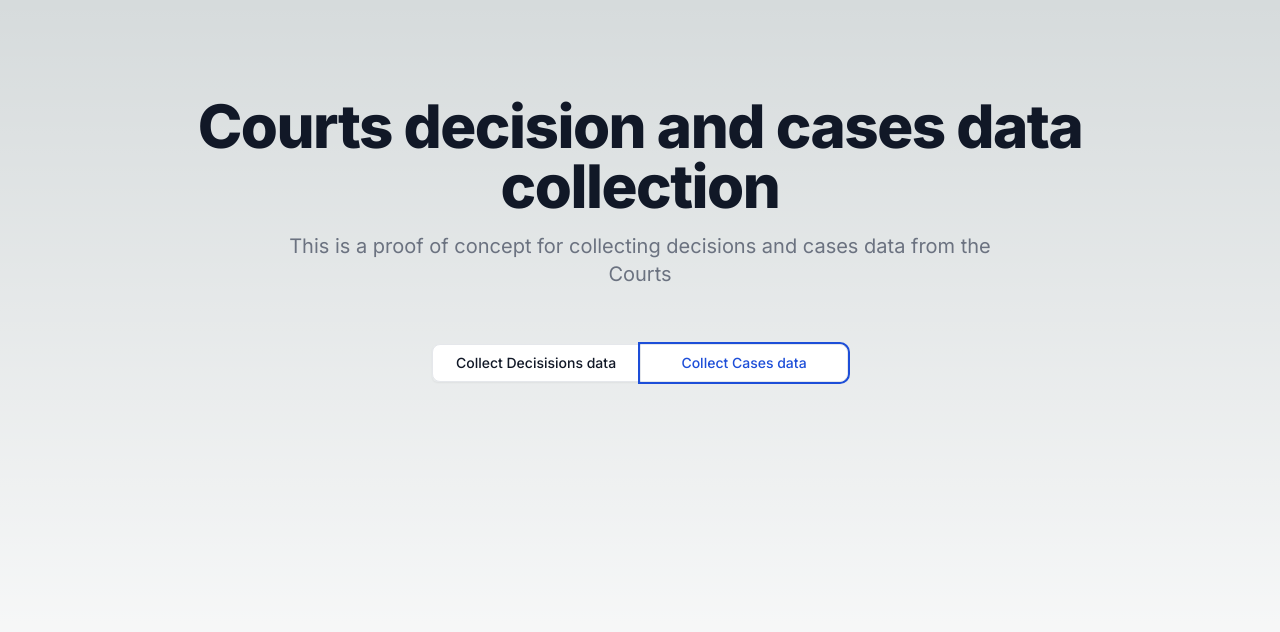
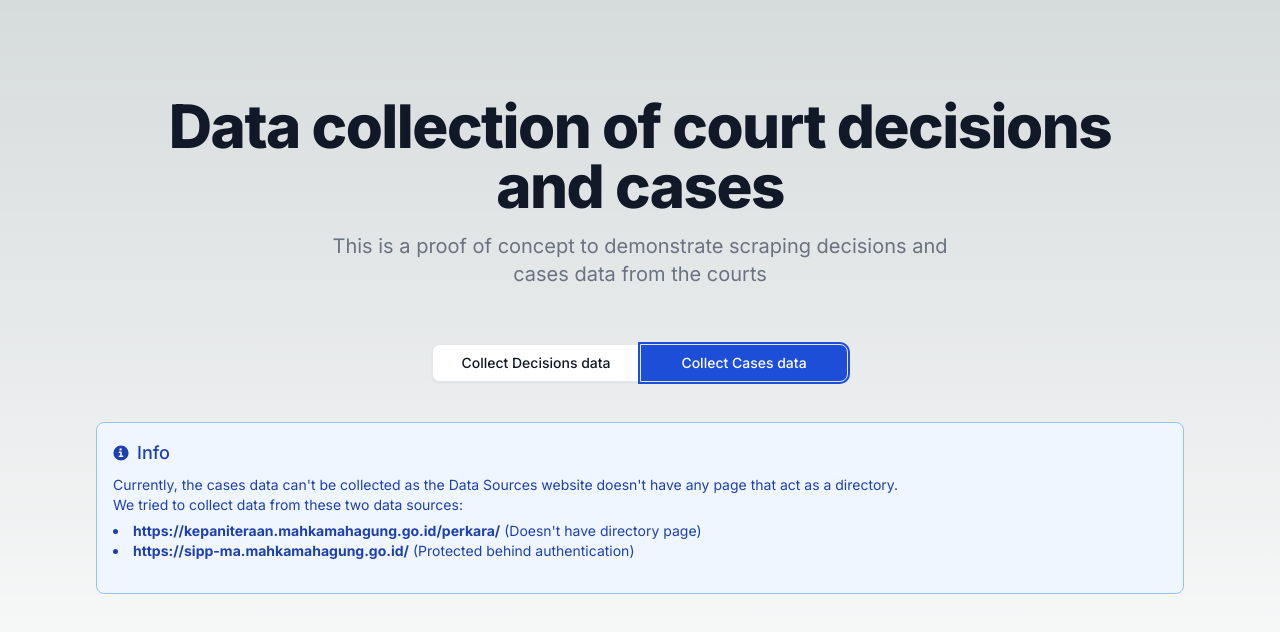
Before and after one commit to arifwidip/nextjs-scraping-test, a Next.js app: page / in a window 1280 px wide. Both pictures are taken after a click on the button "Collect Cases data". Shown: the top 632 px of the page. Built offline with nearby package versions, Linux system fonts and the light colour scheme.

Commit message:
Fix page

```diff
--- /dev/null
+++ b/app/_components/casesList.tsx
@@ -0,0 +1,38 @@
+export default function CasesList() {
+  return (
+    <div>
+      <div
+        className="p-4 mb-4 text-blue-800 border border-blue-300 rounded-lg bg-blue-50 dark:bg-gray-800 dark:text-blue-400 dark:border-blue-800"
+        role="alert"
+      >
+        <div className="flex items-center">
+          <svg
+            className="flex-shrink-0 w-4 h-4 me-2"
+            aria-hidden="true"
+            xmlns="http://www.w3.org/2000/svg"
+            fill="currentColor"
+            viewBox="0 0 20 20"
+          >
+            <path d="M10 .5a9.5 9.5 0 1 0 9.5 9.5A9.51 9.51 0 0 0 10 .5ZM9.5 4a1.5 1.5 0 1 1 0 3 1.5 1.5 0 0 1 0-3ZM12 15H8a1 1 0 0 1 0-2h1v-3H8a1 1 0 0 1 0-2h2a1 1 0 0 1 1 1v4h1a1 1 0 0 1 0 2Z" />
+          </svg>
+          <span className="sr-only">Info</span>
+          <h3 className="text-lg font-medium">Info</h3>
+        </div>
+        <div className="mt-2 mb-4 text-sm">
+          <p>
+            Currently, the cases data can&apos;t be collected as the Data Sources website doesn&apos;t have any page that act as a directory.<br/>
+            We tried to collect data from these two data sources:
+          </p>
+          <ul className="mt-1.5 list-disc list-inside">
+            <li>
+              <a className="font-bold" target="_blank" href="https://kepaniteraan.mahkamahagung.go.id/perkara/">https://kepaniteraan.mahkamahagung.go.id/perkara/</a> (Doesn&apos;t have directory page)
+            </li>
+            <li>
+              <a className="font-bold" target="_blank" href="https://sipp-ma.mahkamahagung.go.id/">https://sipp-ma.mahkamahagung.go.id/</a> (Protected behind authentication)
+            </li>
+          </ul>
+        </div>
+      </div>
+    </div>
+  );
+}
--- a/app/_components/decisionsList.tsx
+++ b/app/_components/decisionsList.tsx
@@ -22,9 +22,24 @@ export default function DecisionList({
       ) }
 
       { (!isLoading && items) && (
-        <div className="grid grid-cols-1 md:grid-cols-2 lg:grid-cols-3 gap-8">
-          {items.map((item, i) => <Item data={item} key={i} />)}
-        </div>
+        <>
+          <div className="p-4 mb-4 text-blue-800 border border-blue-300 rounded-lg bg-blue-50 dark:bg-gray-800 dark:text-blue-400 dark:border-blue-800" role="alert">
+            <div className="flex items-center">
+              <svg className="flex-shrink-0 w-4 h-4 me-2" aria-hidden="true" xmlns="http://www.w3.org/2000/svg" fill="currentColor" viewBox="0 0 20 20">
+                <path d="M10 .5a9.5 9.5 0 1 0 9.5 9.5A9.51 9.51 0 0 0 10 .5ZM9.5 4a1.5 1.5 0 1 1 0 3 1.5 1.5 0 0 1 0-3ZM12 15H8a1 1 0 0 1 0-2h1v-3H8a1 1 0 0 1 0-2h2a1 1 0 0 1 1 1v4h1a1 1 0 0 1 0 2Z"/>
+              </svg>
+              <span className="sr-only">Info</span>
+              <h3 className="text-lg font-medium">Info</h3>
+            </div>
+            <div className="mt-2 mb-4 text-sm">
+              <p>These data are collected from the &quot;Direktori Putusan&quot; website <a href="https://putusan3.mahkamahagung.go.id/direktori/" target="_blank" className="font-bold">https://putusan3.mahkamahagung.go.id/direktori/</a></p>
+            </div>
+          </div>
+
+          <div className="grid grid-cols-1 md:grid-cols-2 lg:grid-cols-3 gap-8">
+            {items.map((item, i) => <Item data={item} key={i} />)}
+          </div>
+        </>
       ) }
     </div>
   )
--- a/app/page.tsx
+++ b/app/page.tsx
@@ -3,6 +3,7 @@
 import { cn } from "@/lib/utils"
 import { useState } from "react"
 import DecisionList from "./_components/decisionsList"
+import CasesList from "./_components/casesList"
 
 type TabValue = 'decisions' | 'cases' | null
 
@@ -14,12 +15,14 @@ export default function Home() {
   const fetchDecisions = async () => {
     if (currentTab != 'decisions') {
       setCurrentTab('decisions')
+      if (!decisionData) {
         setIsDecisionLoading(true)
         const res = await fetch('/api/putusan')
         const json = await res.json() as any
         const data = json.data as DecisionItem[]
         setDecisionData(data)
         setIsDecisionLoading(false)
+      }
     }
   }
 
@@ -34,11 +37,11 @@ export default function Home() {
       {/* HEADER */}
       <div className="max-w-[1024px] mx-auto">
         <div className="text-center mb-14">
-          <h1 className="mb-4 text-4xl font-extrabold leading-none tracking-tight text-gray-900 md:text-5xl lg:text-6xl dark:text-white">
-            Courts decision and cases data collection
+          <h1 className="mb-4 text-4xl font-extrabold leading-none tracking-tight text-gray-900 md:text-5xl lg:text-6xl dark:text-white xl:px-10">
+            Data collection of court decisions and cases
           </h1>
-          <p className="text-lg font-normal text-gray-500 lg:text-xl sm:px-16 xl:px-40 dark:text-gray-400">
-            This is a proof of concept for collecting decisions and cases data from the Courts
+          <p className="text-lg font-normal text-gray-500 lg:text-xl sm:px-16 xl:px-48 dark:text-gray-400">
+            This is a proof of concept to demonstrate scraping decisions and cases data from the courts
           </p>
         </div>
 
@@ -55,9 +58,17 @@ export default function Home() {
                 ])
               }
             >
-              Collect Decisisions data
+              Collect Decisions data
             </button>
-            <button onClick={fetchCases} type="button" className="px-4 py-2 w-52 text-sm font-medium text-gray-900 bg-white border border-gray-200 rounded-e-lg hover:bg-gray-100 hover:text-blue-700 focus:z-10 focus:ring-2 focus:ring-blue-700 focus:text-blue-700 dark:bg-gray-700 dark:border-gray-600 dark:text-white dark:hover:text-white dark:hover:bg-gray-600 dark:focus:ring-blue-500 dark:focus:text-white">
+            <button
+              onClick={fetchCases}
+              type="button"
+              className={
+                cn([
+                  'px-4 py-2 w-52 text-sm font-medium text-gray-900 bg-white border border-gray-200 rounded-e-lg hover:bg-gray-100 hover:text-blue-700 focus:z-10 focus:ring-2 focus:ring-blue-700 focus:text-blue-700 dark:bg-gray-700 dark:border-gray-600 dark:text-white dark:hover:text-white dark:hover:bg-gray-600 dark:focus:ring-blue-500 dark:focus:text-white',
+                  currentTab == 'cases' && 'bg-blue-700 text-white focus:text-white focus:bg-blue-700'
+                ])
+              }>
               Collect Cases data
             </button>
           </div>
@@ -66,6 +77,7 @@ export default function Home() {
 
       {/* List */}
       { currentTab == 'decisions' && <DecisionList isLoading={isDecisionLoading} items={decisionData} /> }
+      { currentTab == 'cases' && <CasesList /> }
 
     </main>
   )
--- a/package.json
+++ b/package.json
@@ -1,5 +1,5 @@
 {
-  "name": "twitter-followers",
+  "name": "nextjs-scapping",
   "version": "0.1.0",
   "private": true,
   "scripts": {
```
Lines whose indentation alone changed are shown as unchanged.
